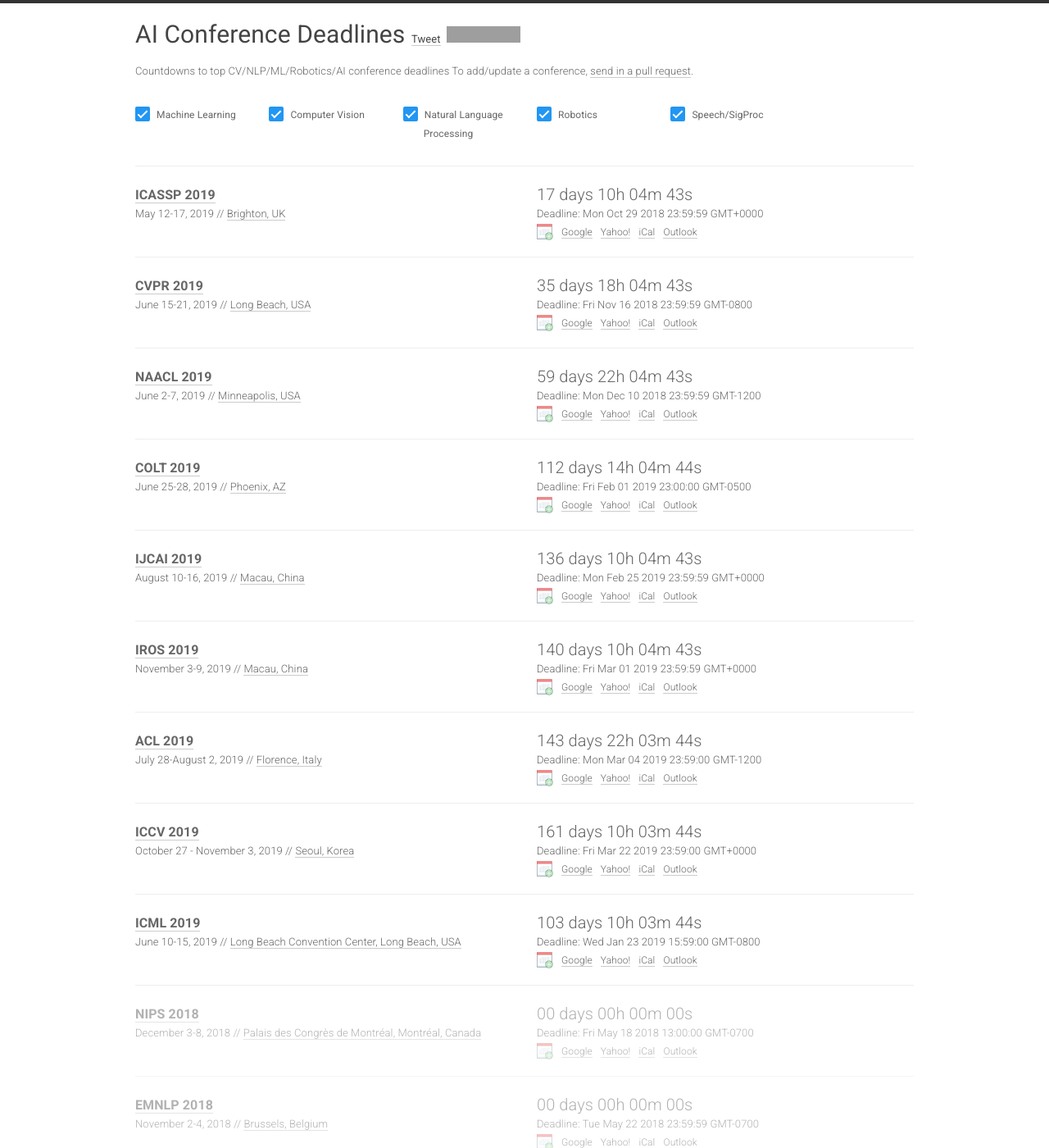
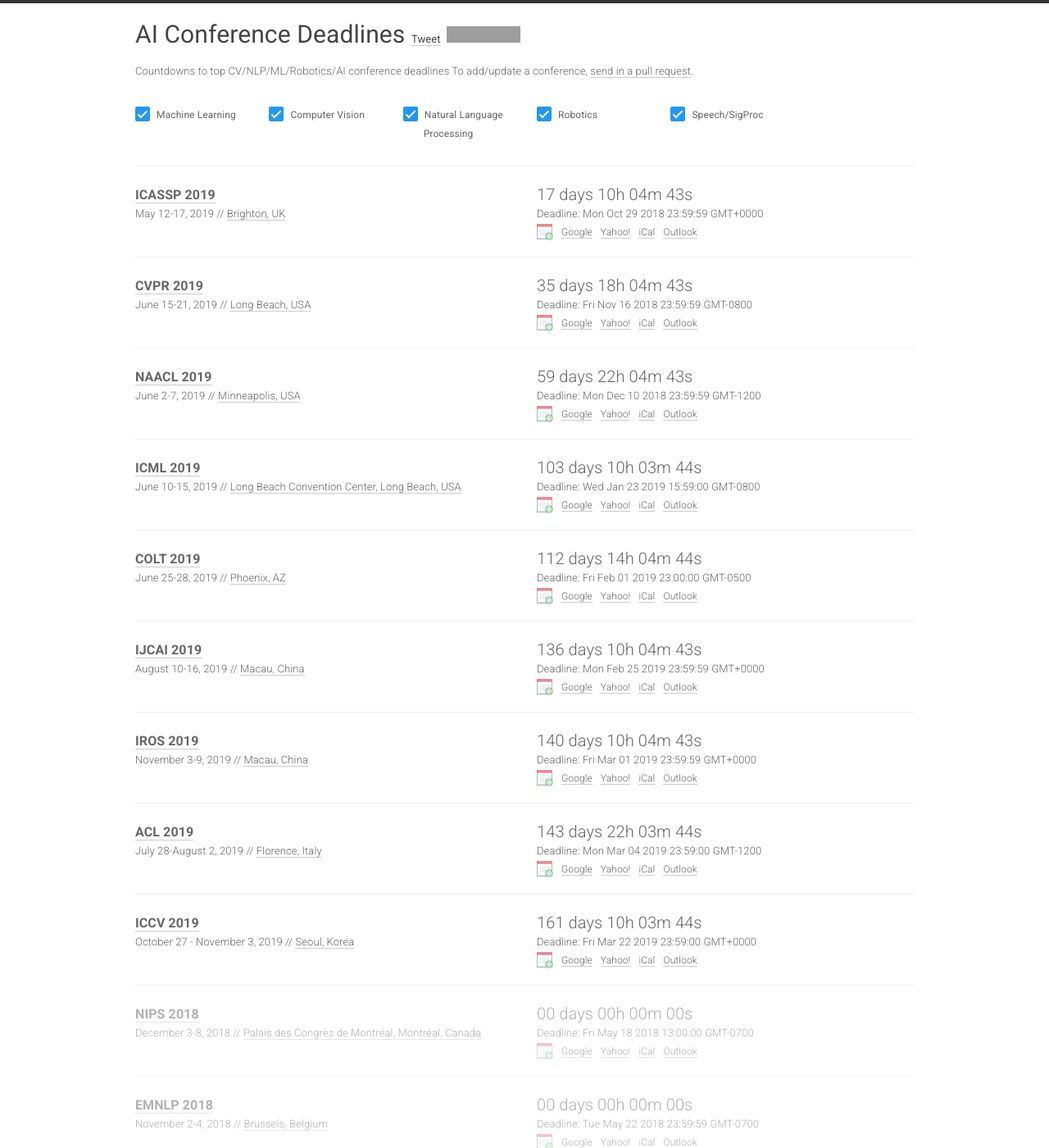
Before and after one commit to paperswithcode/ai-deadlines, a Jekyll site: the page built from index.html, in a window 1280 px wide and 1400 px high. Shown: the whole window at 82% size. Built offline with Jekyll 4.4.1, drawn with Linux system fonts in a browser that asks for light colours; nearby versions of some CDN libraries; comment, search, counter and statistics services are not loaded; some of the changed lines change nothing that is shown; grey boxes are pictures that could not be loaded.

Commit message:
Rearrange

```diff
--- a/_data/conferences.yml
+++ b/_data/conferences.yml
@@ -30,6 +30,16 @@
   date: June 2-7, 2019
   place: Minneapolis, USA
   sub: NLP
+
+- name: ICML
+  year: 2019
+  id: icml19
+  link: https://icml.cc/Conferences/2019
+  deadline: "2019-01-23 15:59:00"
+  timezone: America/Los_Angeles
+  date: June 10-15, 2019
+  place: Long Beach Convention Center, Long Beach, USA
+  sub: ML
 
 - name: COLT
   year: 2019
@@ -80,16 +90,6 @@
   date: October 27 - November 3, 2019
   place: Seoul, Korea
   sub: CV
-
-- name: ICML
-  year: 2019
-  id: icml19
-  link: https://icml.cc/Conferences/2019
-  deadline: "2019-01-23 15:59:00"
-  timezone: America/Los_Angeles
-  date: June 10-15, 2019
-  place: Long Beach Convention Center, Long Beach, USA
-  sub: ML
 
 - name: NIPS
   year: 2018
```
